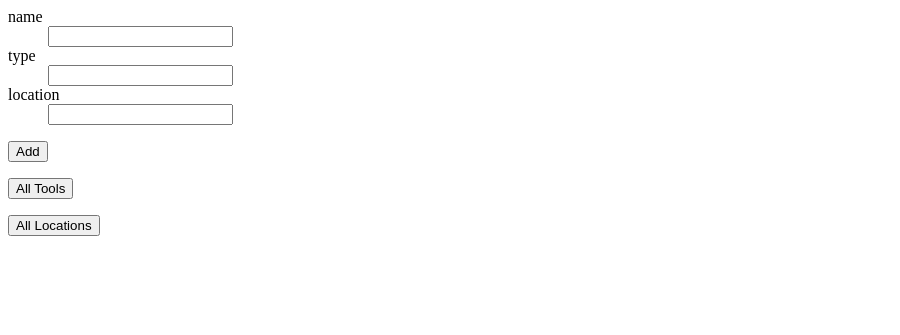
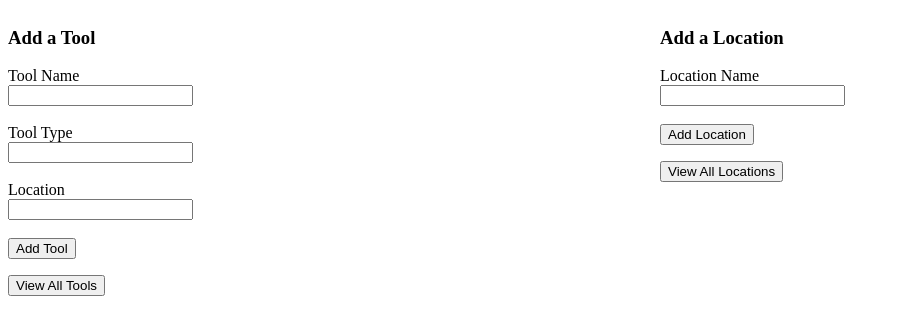
Before and after one commit to ThomasSnowden37/CS-348-Project, a Flask app: page / in a window 1280 px wide. Shown: the top 335 px of the page, without its empty margins (0-900 px from the left). Run offline with Flask 3, Linux system fonts and the light colour scheme; some libraries are stand-ins or nearby versions.

Commit message:
added a location adding

```diff
--- a/app.py
+++ b/app.py
@@ -1,9 +1,11 @@
 import os
 from flask import Flask, render_template, request, redirect, url_for, jsonify
-from wtforms import Form, BooleanField, StringField, PasswordField, validators
+from wtforms import Form, BooleanField, StringField, PasswordField, validators, SelectField
+from wtforms.validators import DataRequired
 from database import Tool, db, Location, locationrel
 from flask_sqlalchemy import SQLAlchemy
 from flask_migrate import Migrate
+from flask_wtf import FlaskForm
 from sqlalchemy.orm import DeclarativeBase, Mapped, mapped_column
 from sqlalchemy import Integer, String, desc, event
 from sqlalchemy.engine import Engine
@@ -16,6 +18,7 @@ app = Flask(__name__)
 app.config['SQLALCHEMY_DATABASE_URI'] =\
         'sqlite:///' + os.path.join(basedir, 'database.db')
 app.config['SQLALCHEMY_TRACK_MODIFICATIONS'] = False
+app.config['SECRET_KEY'] = 'pizza'
 
 db.init_app(app)
 @event.listens_for(Engine, "connect")
@@ -32,19 +35,21 @@ with app.app_context():
 if __name__ == '__main__':
     app.run()
 
-class RegistrationForm(Form):
-    name = StringField('name')
-    type = StringField('type')
-    location = StringField('location')
-
 @event.listens_for(Engine, "connect")
 def enforce_foreign_keys(dbapi_connection, connection_record):
     cursor = dbapi_connection.cursor()
     cursor.execute("PRAGMA foreign_keys=ON")
     cursor.close()
 
+class ToolForm(FlaskForm):
+    name = StringField('Tool Name', validators=[DataRequired()])
+    type = StringField('Tool Type', validators=[DataRequired()])
+    location = StringField('Location', validators=[DataRequired()])
+
 @app.route('/', methods=['GET', 'POST'])
-def add_tool():
+def home():
+    form = ToolForm()
+    return render_template('add_tool.html', form = form)
     used = 0
     form = RegistrationForm(request.form)
     if request.form.get('Add'):
@@ -80,6 +85,43 @@ def add_tool():
         return redirect(url_for('handle_all_loc'))
     return render_template('add_tool.html', form = form)
 
+@app.route('/add_tool', methods=['GET', 'POST'])
+def add_tool():
+    form = ToolForm()
+    if form.validate_on_submit():
+        new_tool = Tool(name = form.name.data, type = form.type.data)
+        new_location = Location(name = form.location.data)
+
+        db.session.add(new_tool)
+        db.session.commit()
+        new_tool = db.session.execute(db.select(Tool).order_by(desc(Tool.id))).scalars().first()
+        locations = db.session.execute(db.select(Location).
+            order_by(desc(Location.id))).scalars()
+        for location in locations:
+            if new_location.name == location.name:
+                new_location = location
+                used = 1
+                break
+        if used == 0:
+            db.session.add(new_location)
+            new_location = db.session.execute(db.select(Location).order_by(desc(Location.id))).scalars().first()
+
+        used = 0
+        rel = locationrel.insert().values(tool_id = new_tool.id, loc_id = new_location.id)
+        db.session.execute(rel)
+        db.session.commit()
+        return redirect(url_for('home'))
+    return redirect(url_for('home'))
+
+@app.route('/add_location', methods=['POST'])
+def add_location():
+    loc_name = request.form.get('loc_name')
+    if loc_name:
+        location = Location(name=loc_name)
+        db.session.add(location)
+        db.session.commit()
+    return redirect(url_for('add_tool'))
+
 @app.route("/new_tool", methods=['GET'])
 def handle_new_tool():
     tool = db.session.execute(db.select(Tool).order_by(desc(Tool.id))).scalars().first()
@@ -95,12 +137,9 @@ def new_tool_post():
 
 @app.route("/get_all_tool", methods=['GET'])
 def handle_all_tool():
-    stmt = (
-        db.select(Tool, Location)
-        .join(locationrel, Tool.id == locationrel.c.tool_id)
-        .join(Location, Location.id == locationrel.c.loc_id)
-    )
-    results = db.session.execute(stmt).all()
+    results = db.session.execute(db.select(Tool, Location)
+        .outerjoin(locationrel, Tool.id == locationrel.c.tool_id)
+        .outerjoin(Location, Location.id == locationrel.c.loc_id)).all()
 
     tools_with_locations = [
         {"tool": tool, "location": location}
@@ -115,11 +154,8 @@ def all_tool_post():
 def handle_all_loc():
     locations = db.session.execute(db.select(Location).
         order_by(Location.id)).scalars()
-    #loc_text = ''
-    #for location in locations:
-        #loc_text += location.name + '<br>'
-    #return tool_text
-    return render_template('all_tools.html', tools = locations)
+
+    return render_template('all_locs.html', locations = locations)
 @app.route("/get_all_loc", methods=['POST'])
 def all_loc_post():
     return redirect(url_for('add_tool'))
@@ -131,3 +167,31 @@ def delete_tool(tool_id):
         db.session.delete(tool)
         db.session.commit()
     return redirect(url_for('handle_all_tool'))
+
+@app.route('/delete_loc/<int:loc_id>', methods=['POST'])
+def delete_loc(loc_id):
+    location = db.session.get(Location, loc_id)
+    if location:
+        db.session.delete(location)
+        db.session.commit()
+    return redirect(url_for('handle_all_loc'))
+
+@app.route('/change_location/<int:tool_id>', methods=['GET', 'POST'])
+def change_location_form(tool_id):
+    tool = Tool.query.get_or_404(tool_id)
+    locations = Location.query.all()
+
+    if request.method == 'POST':
+        new_loc_id = request.form.get('loc_id')
+
+        # Delete existing locationrel entry
+        db.session.execute(locationrel.delete().where(locationrel.c.tool_id == tool.id))
+
+        # Add new one if selected
+        if new_loc_id:
+            db.session.execute(locationrel.insert().values(tool_id=tool.id, loc_id=int(new_loc_id)))
+
+        db.session.commit()
+        return redirect(url_for('handle_all_tool'))
+
+    return render_template('change_location.html', tool=tool, locations=locations)
--- a/templates/add_tool.html
+++ b/templates/add_tool.html
@@ -1,11 +1,35 @@
 {% from "_formhelpers.html" import render_field %}
-<form method=post>
-  <dl>
-    {{ render_field(form.name) }}
-    {{ render_field(form.type) }}
-    {{ render_field(form.location) }}
-  </dl>
-  <p><input type=submit name=Add value=Add>
-  <p><input type=submit name='All Tools' value='All Tools'>
-    <p><input type=submit name='All Locations' value='All Locations'>
-</form>
+<div style="display: flex; gap: 40px; align-items: flex-start;">
+
+  <!-- Tool Form -->
+  <div style="flex: 1;">
+      <h3>Add a Tool</h3>
+      <form method="post" action="{{ url_for('add_tool') }}">
+        {{ form.hidden_tag() }}
+        {{ form.name.label }}<br>{{ form.name() }}<br><br>
+        {{ form.type.label }}<br>{{ form.type() }}<br><br>
+        {{ form.location.label }}<br>{{ form.location() }}<br><br>
+          <input type="submit" value="Add Tool">
+      </form>
+      <a href="{{ url_for('handle_all_tool') }}">
+        <button type="button">View All Tools</button>
+    </a>
+  </div>
+
+  <!-- Location Form -->
+  <div style="flex: 1;">
+      <h3>Add a Location</h3>
+      <form method="post" action="{{ url_for('add_location') }}">
+        <div>
+          <label for="loc_name">Location Name</label><br>
+          <input type="text" id="loc_name" name="loc_name" required>
+        </div>
+        <br>
+        <input type="submit" value="Add Location">
+      </form>
+      <a href="{{ url_for('handle_all_loc') }}">
+        <button type="button">View All Locations</button>
+    </a>
+  </div>
+
+</div>
```
Also changed, not shown: templates/all_locs.html (added, +19 -0 lines), templates/all_tools.html (+9 -1 lines), templates/change_location.html (added, +15 -0 lines), database.db.
